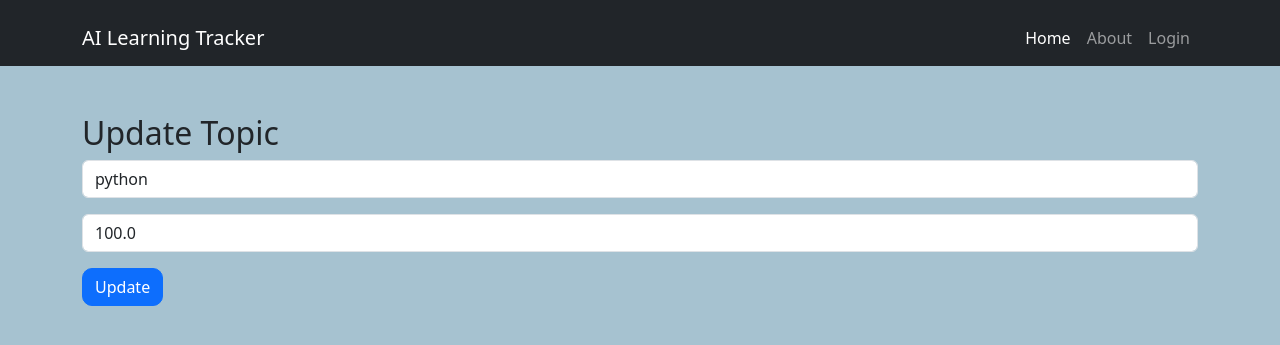
After one commit to Kartikrana001/AI_Learning_Tracker, a Flask app: page /update/1 in a window 1280 px wide. The commit adds this page. Shown: the top 345 px of the page. Run offline with Flask 3, Linux system fonts and the light colour scheme; data comes from the database, SQL or seed files in the repository; both versions use the stored data as it was after the commit.

Commit message:
Implemented Flask CRUD operations for AI Learning Tracker

```diff
--- a/app.py
+++ b/app.py
@@ -1,69 +1,40 @@
-from flask import Flask,render_template
+from flask import Flask,render_template,request,redirect, url_for
 import database
+database.create_table()
 app = Flask(__name__)
-@app.route("/")
+@app.route("/",methods=['GET','POST'])
 def home():
-    return render_template("home.html")
+    if request.method == "POST":
+        topic = request.form['topic']
+        database.add_topic(topic,0)
+    tp = database.view_topics()
+    return render_template("home.html",topics = tp)
+
+
+@app.route("/delete/<int:id>")
+def delete(id):
+    database.delete_topic(id)
+    return redirect(url_for("home"))
+
+@app.route("/update/<int:id>",methods=['POST','GET'])
+def update(id):
+    if request.method == "POST":
+        topic = request.form['topic']
+        progress = float(request.form["progress"])
+        database.update_topic(id,topic,progress)
+        return redirect(url_for("home"))
+    topic = database.get_topic(id)
+    return render_template("update.html", topic=topic)
+
+
+
+@app.route("/about")
+def about():
+    return render_template("about.html")
+
+
+@app.route("/login")
+def login():
+    return render_template("login.html")
 if __name__ == "__main__":
     app.run(debug=True)
-# database.create_table()
-# def statistics():
-#     topic_data = database.view_topics()
-#     if len(topic_data) == 0:
-#         print("data not found...")
-#         return
-#     sum_progress = 0
-#     completed_topic = 0
-#     for progress in topic_data:
-#         sum_progress += progress[2]
-#         if progress[2] == 100:
-#             completed_topic +=1
-#     average_progress = sum_progress/ len(topic_data)
-#     high_progress = topic_data[0]
-#     low_progress =  topic_data[0]
-#     for progress in topic_data:
-#         if high_progress[2] < progress[2]:
-#             high_progress =progress
-#         if low_progress[2] > progress[2]:
-#             low_progress = progress
-#     print(f"TOTAL TOPICS    : {len(topic_data)}")
-#     print(f"AVERAGE PROGRESS: {average_progress}")
-#     print(f"COMPLETED TOPIC : {completed_topic}")
-#     print(f"HIGHEST PROGRESS: {high_progress[1]} {high_progress[2]}")
-#     print(f"LOWEST PROGRESS : {low_progress[1]} {low_progress[2]}")
-
-# while True:
-#     print("=====AI LEARNING TRACKER=====\n\nADD TOPIC        : 1\nVIEW TOPIC       : 2\nUPDATE PROGRESS  : 3\nDELETE TOPIC     : 4\nSTATISTICS       : 5\nSEARCH TOPIC     : 6\nEXIT             : 7")
-#     user_choice = input("Enter your choise: ")
-#     if   user_choice == "1":
-#         topic = input("Enter the topic: ")
-#         progress = float(input("Enter the progress: "))
-#         if progress < 0 or progress > 100:
-#             print("invalid progress...")
-#         else:
-#             database.add_topic(topic,progress)
-
-#     elif user_choice == "2":
-#         c = database.view_topics()
-#         for topic in c:
-#             print(f"{topic[0]} {topic[1]}: {topic[2]}%")
-#     elif user_choice == "3":
-#         topic = input("Enter the topic: ")
-#         progress = float(input("Enter the progress: "))
-#         if progress < 0 or progress > 100:
-#             print("invalid progress...")
-#         else:
-#             database.update_topic(topic,progress)
-#     elif user_choice == "4":
-#         topic = input("Enter the topic: ")
-#         database.delete_topic(topic)
-#     elif user_choice == "5":
-#         statistics()
-
-#     elif user_choice == "6":
-#         topic = input("Enter the topic: ")
-#         print(database.search_topic(topic))
-#     elif user_choice == "7":
-#         break
-#     else:
-#          print("invelic choice...")
--- a/database.py
+++ b/database.py
@@ -20,15 +20,15 @@ def view_topics():
         c=cursor.fetchall()
         return c
 
-def update_topic(topic,progress):
+def update_topic(id,topic,progress):
     with sqlite3.connect("learning.db") as conn:
         cursor = conn.cursor()
-        cursor.execute("UPDATE topics SET progress = ? WHERE topic = ?",(progress,topic))
+        cursor.execute("UPDATE topics SET topic=?, progress=? WHERE id=?",(topic,progress,id))
 
-def delete_topic(topic):
+def delete_topic(id):
     with sqlite3.connect("learning.db") as conn:
         cursor = conn.cursor()
-        cursor.execute("DELETE FROM topics WHERE topic = ?",(topic,))
+        cursor.execute("DELETE FROM topics WHERE id = ?",(id,))
 
 def search_topic(topic):
     with sqlite3.connect("learning.db") as conn:
@@ -39,3 +39,8 @@ def search_topic(topic):
             return "topic is not present..."
         else:
             return result
+def get_topic(id):
+    with sqlite3.connect("learning.db") as conn:
+        cursor = conn.cursor()
+        cursor.execute("SELECT * FROM topics WHERE id=?",(id,))
+        return cursor.fetchone()
--- a/templates/base.html
+++ b/templates/base.html
@@ -30,15 +30,15 @@
                 <ul class="navbar-nav ms-auto">
 
                     <li class="nav-item">
-                        <a class="nav-link active" href="#">Home</a>
+                        <a class="nav-link active" href="/">Home</a>
                     </li>
 
                     <li class="nav-item">
-                        <a class="nav-link" href="#">About</a>
+                        <a class="nav-link" href="/about">About</a>
                     </li>
 
                     <li class="nav-item">
-                        <a class="nav-link" href="#">Login</a>
+                        <a class="nav-link" href="/login">Login</a>
                     </li>
 
                 </ul>
--- /dev/null
+++ b/templates/update.html
@@ -0,0 +1,21 @@
+{% extends "base.html" %}
+
+{% block content %}
+<div class="container mt-5">
+    <h2>Update Topic</h2>
+    <form method="POST">
+        <input
+            type="text"
+            name="topic" value="{{ topic[1] }}"
+            class="form-control mb-3">
+        <input
+            type="number"
+            name="progress"
+            value="{{ topic[2] }}"
+            class="form-control mb-3">
+        <button type="submit" class="btn btn-primary">
+            Update
+        </button>
+    </form>
+</div>
+{% endblock %}
```
Also changed, not shown: templates/about.html (added, +10 -0 lines), templates/home.html (+36 -0 lines), templates/login.html (added, +10 -0 lines), learning.db.
